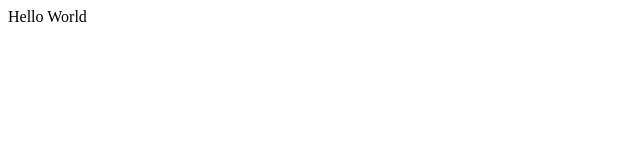
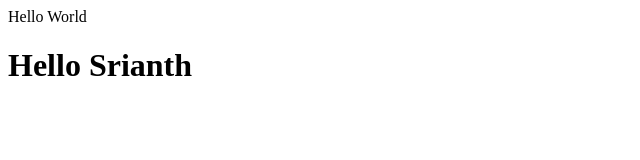
Before and after one commit to srinathgadde/gitdemo, a plain HTML site: page index.html in a window 1280 px wide. Shown: the whole page, without its empty margins (0-640 px from the left). Drawn offline with Linux system fonts and the light colour scheme.

Commit message:
New commit

```diff
--- a/index.html
+++ b/index.html
@@ -1 +1,2 @@
 <p>Hello World</p>
+<h1>Hello Srianth</h1>
```
